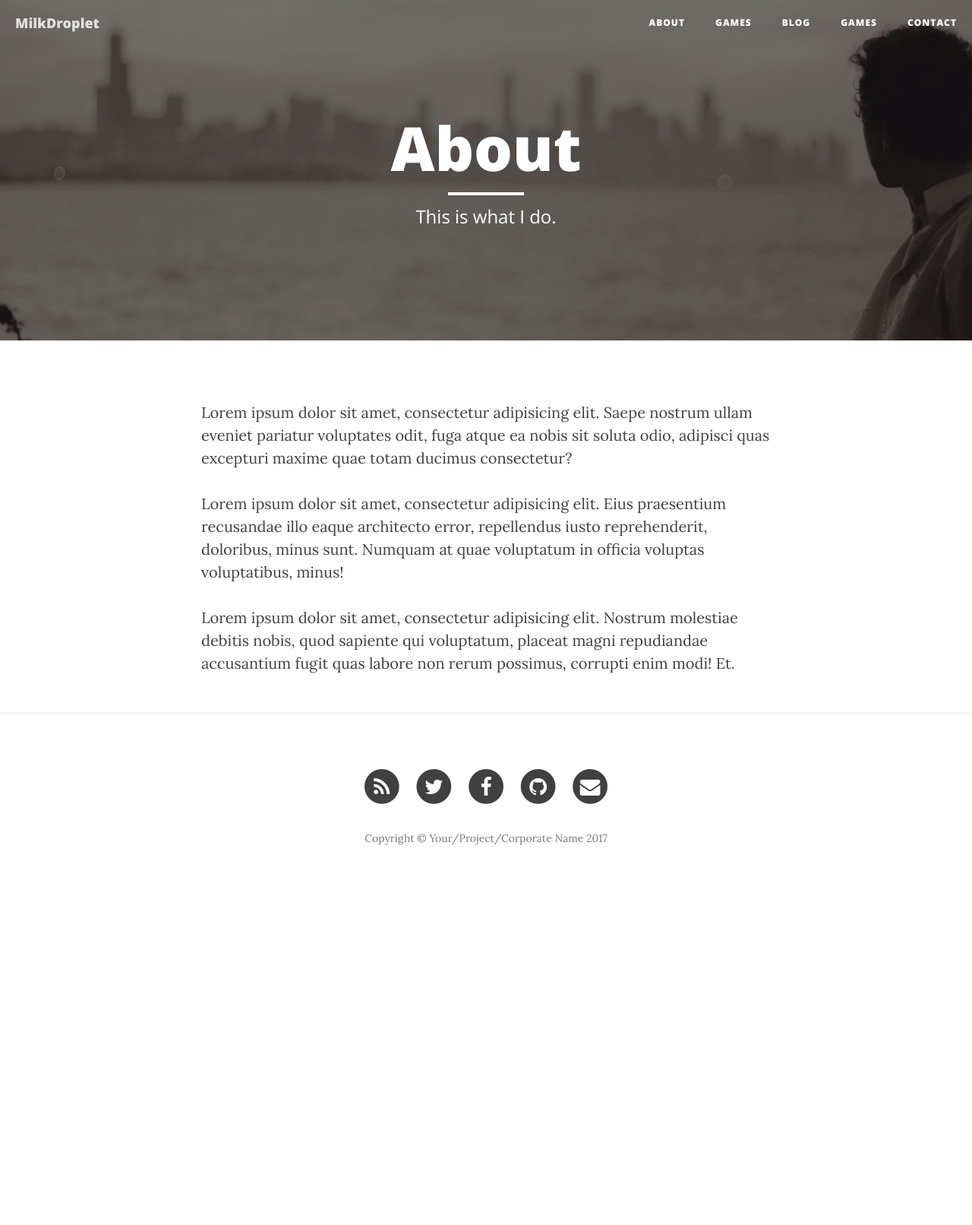
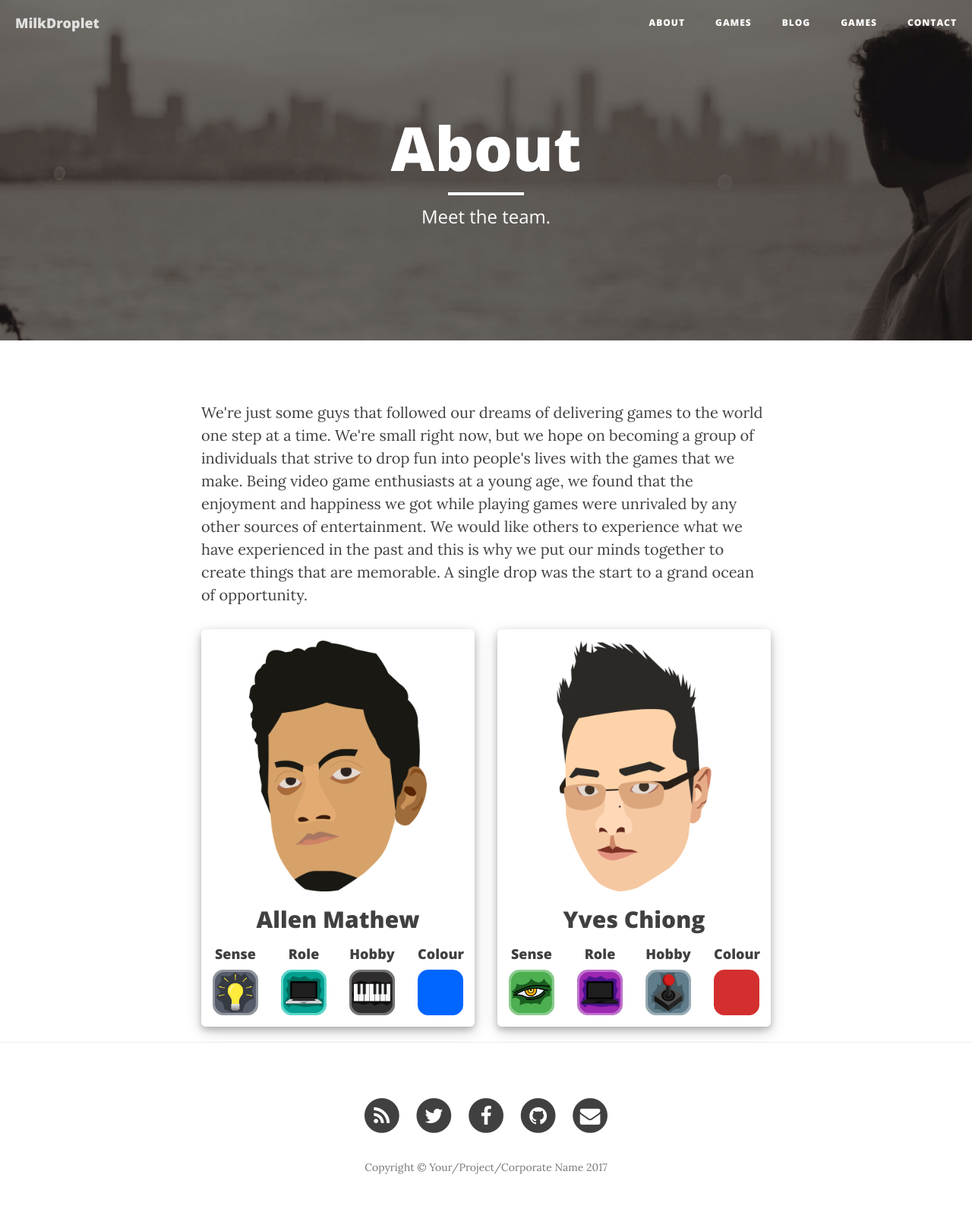
Before and after one commit to milkdroplet/milkdroplet.github.io, a Jekyll site: the page built from about.html, in a window 1280 px wide. Shown: the whole page at 76% size. Built offline with Jekyll 4.4.1, drawn with Linux system fonts in a browser that asks for light colours; nearby versions of some CDN libraries; before the commit the page ends 1179 px from its top, so only the background shows below that.

Commit message:
Updated about page

```diff
--- a/about.html
+++ b/about.html
@@ -1,12 +1,99 @@
 ---
 layout: page
 title: "About"
-description: "This is what I do."
+description: "Meet the team."
 header-img: "img/about-bg.jpg"
 ---
 
-<p>Lorem ipsum dolor sit amet, consectetur adipisicing elit. Saepe nostrum ullam eveniet pariatur voluptates odit, fuga atque ea nobis sit soluta odio, adipisci quas excepturi maxime quae totam ducimus consectetur?</p>
+<p>We're just some guys that followed our dreams of delivering games to the world one step at a time. We're small right now, but we hope on becoming a group of individuals that strive to drop fun into people's lives with the games that we make. Being video game enthusiasts at a young age, we found that the enjoyment and happiness we got while playing games were unrivaled by any other sources of entertainment. We would like others to experience what we have experienced in the past and this is why we put our minds together to create things that are memorable. A single drop was the start to a grand ocean of opportunity.</p>
 
-<p>Lorem ipsum dolor sit amet, consectetur adipisicing elit. Eius praesentium recusandae illo eaque architecto error, repellendus iusto reprehenderit, doloribus, minus sunt. Numquam at quae voluptatum in officia voluptas voluptatibus, minus!</p>
+<div class="row">
+    <div class="col-sm-6">
+        <div class="card card-shadow card-pad img-rounded">
+          <img class="card-img-top" src="/img/team/allen.png" alt="Card image cap">
+          <div class="card-block">
+            <h2 class="card-title text-center">Allen Mathew</h2>
+          </div>
+          <div class="row">
+              <div class="col-sm-3">
+                  <div class="card">
+                    <div class="card-block">
+                      <h4 class="card-title text-center">Sense</h4>
+                    </div>
+                    <img class="card-img-bottom" src="/img/team/allen-skill.png" alt="Card image cap">
+                  </div>
+              </div>
+              <div class="col-sm-3">
+                  <div class="card">
+                    <div class="card-block">
+                      <h4 class="card-title text-center">Role</h4>
+                    </div>
+                    <img class="card-img-bottom" src="/img/team/allen-role.png" alt="Card image cap">
+                  </div>
+              </div>
+              <div class="col-sm-3">
+                  <div class="card">
+                    <div class="card-block">
+                      <h4 class="card-title text-center">Hobby</h4>
+                    </div>
+                    <img class="card-img-bottom" src="/img/team/allen-hobby.png" alt="Card image cap">
+                  </div>
+              </div>
+              <div class="col-sm-3">
+                  <div class="card">
+                    <div class="card-block">
+                      <h4 class="card-title text-center">Colour</h4>
+                    </div>
+                    <img class="card-img-bottom" src="/img/team/allen-colour.png" alt="Card image cap">
+                  </div>
+              </div>
+          </div>
+        </div>
+    </div>
 
-<p>Lorem ipsum dolor sit amet, consectetur adipisicing elit. Nostrum molestiae debitis nobis, quod sapiente qui voluptatum, placeat magni repudiandae accusantium fugit quas labore non rerum possimus, corrupti enim modi! Et.</p>
+    <div class="col-sm-6">
+        <div class="card card-shadow card-pad img-rounded">
+          <img class="card-img-top" src="/img/team/yves.png" alt="Card image cap">
+          <div class="card-block">
+            <h2 class="card-title text-center">Yves Chiong</h2>
+          </div>
+          <div class="row">
+              <div class="col-sm-3">
+                  <div class="card">
+                    <div class="card-block">
+                      <h4 class="card-title text-center">Sense</h4>
+                    </div>
+                    <img class="card-img-bottom" src="/img/team/yves-skill.png" alt="Card image cap">
+                  </div>
+              </div>
+              <div class="col-sm-3">
+                  <div class="card">
+                    <div class="card-block">
+                      <h4 class="card-title text-center">Role</h4>
+                    </div>
+                    <img class="card-img-bottom" src="/img/team/yves-role.png" alt="Card image cap">
+                  </div>
+              </div>
+              <div class="col-sm-3">
+                  <div class="card">
+                    <div class="card-block">
+                      <h4 class="card-title text-center">Hobby</h4>
+                    </div>
+                    <img class="card-img-bottom" src="/img/team/yves-hobby.png" alt="Card image cap">
+                  </div>
+              </div>
+              <div class="col-sm-3">
+                  <div class="card">
+                    <div class="card-block">
+                      <h4 class="card-title text-center">Colour</h4>
+                    </div>
+                    <img class="card-img-bottom" src="/img/team/yves-colour.png" alt="Card image cap">
+                  </div>
+              </div>
+          </div>
+
+
+
+        </div>
+    </div>
+</div>
--- a/css/custom.css
+++ b/css/custom.css
@@ -1,3 +1,7 @@
 .card-shadow {
     box-shadow: 0 4px 8px 0 rgba(0, 0, 0, 0.2), 0 6px 20px 0 rgba(0, 0, 0, 0.19);
 }
+
+.card-pad {
+    padding: 15px;
+}
```
Also changed, not shown: img/team/allen-colour.png (added), img/team/allen-hobby.png (added), img/team/allen-role.png (added), img/team/allen-skill.png (added), img/team/allen.png (added), img/team/yves-colour.png (added), img/team/yves-hobby.png (added), img/team/yves-role.png (added), img/team/yves-skill.png (added), img/team/yves.png (added).
